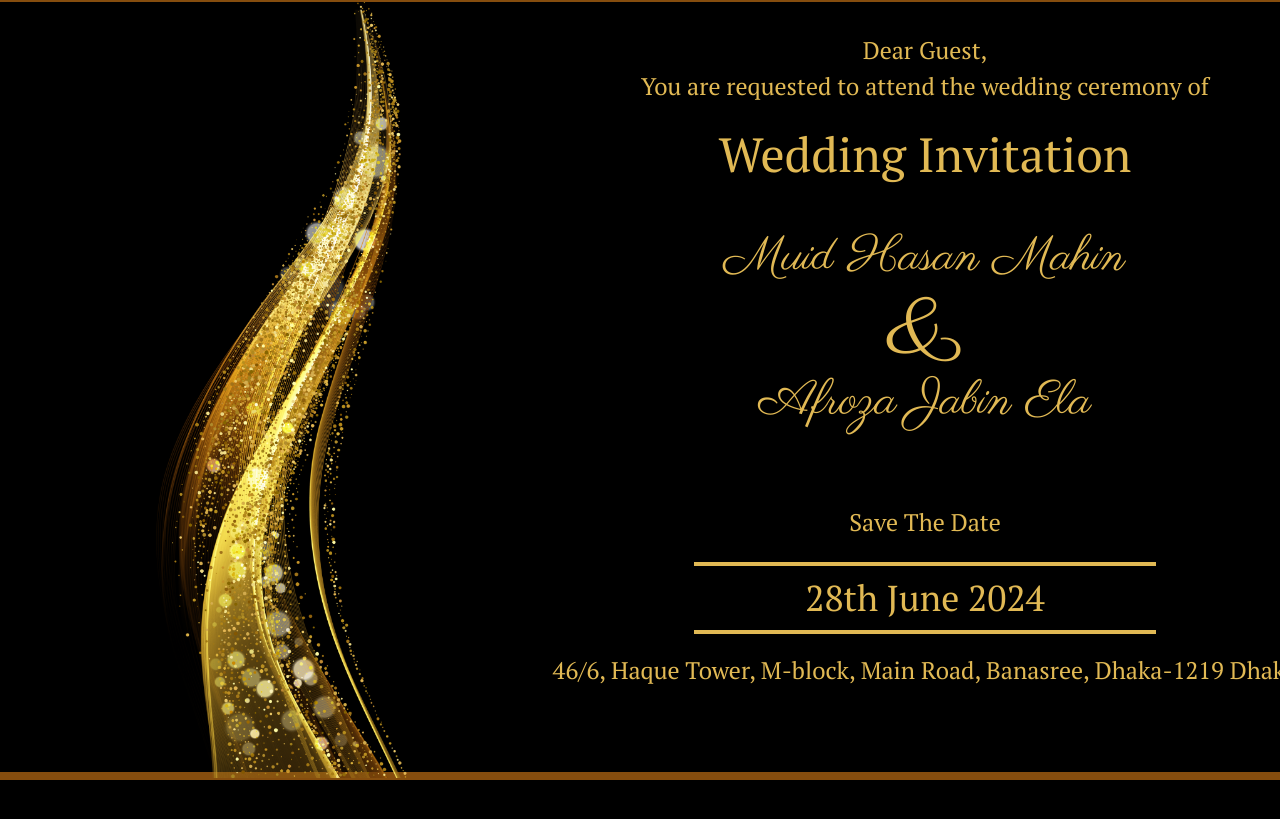
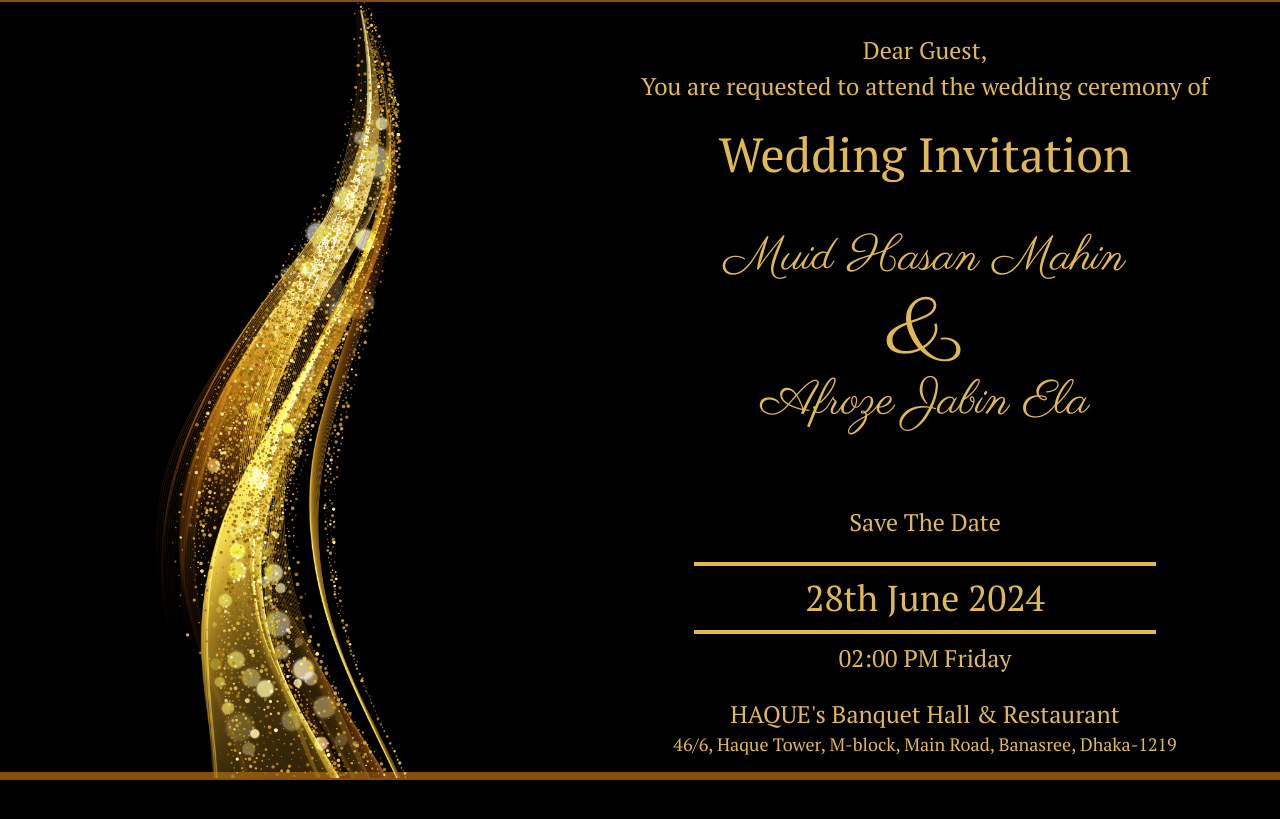
Before and after one commit to nafi-ullah/wedding-invitation, a Next.js app: page / in a window 1280 px wide. Shown: the part 257-1076 px from the top of the page. Built offline with nearby package versions, Linux system fonts and the light colour scheme.

Commit message:
hall and time added

```diff
--- a/app/Invitation.js
+++ b/app/Invitation.js
@@ -8,7 +8,7 @@ const Invitation = ({ guestName }) => {
       <div className='text-5xl w-full flex justify-center my-7 mb-14 pt_sarief'>Wedding Invitation</div>
       <div className='parisienne w-full text-5xl flex justify-center '>Muid Hasan Mahin</div>
       <div className='parisienne w-full text-8xl flex justify-center'>&</div>
-      <div className='parisienne w-full text-5xl flex justify-center'>Afroza Jabin Ela</div>
+      <div className='parisienne w-full text-5xl flex justify-center'>Afroze Jabin Ela</div>
       <div className='w-full my-6 flex justify-center pt_sarief text-2xl mt-20'>Save The Date </div>
       <div className='w-full flex justify-center '>
         <div className='w-1/2 h-1 bg-[#E1B954] '></div>
@@ -16,8 +16,11 @@ const Invitation = ({ guestName }) => {
       <div className='w-full my-3 flex justify-center pt_sarief text-4xl'>28th June 2024 </div>
       <div className='w-full flex justify-center '>
         <div className='w-1/2 h-1 bg-[#E1B954] '></div>
+
       </div>
-      <div className='w-full text-center px-5 pt-5 pb-10 flex justify-center pt_sarief text-2xl'>46/6, Haque Tower, M-block, Main Road, Banasree, Dhaka-1219 Dhaka </div>
+      <div className='w-full my-6 flex justify-center pt_sarief text-2xl mt-2'>02:00 PM Friday </div>
+      <div className='w-full mt-6 flex justify-center pt_sarief text-2xl '>HAQUE's Banquet Hall & Restaurant   </div>
+      <div className='w-full text-center px-5  pb-10 flex justify-center pt_sarief text-lg'>46/6, Haque Tower, M-block, Main Road, Banasree, Dhaka-1219  </div>
     </div>
   );
 }
```
